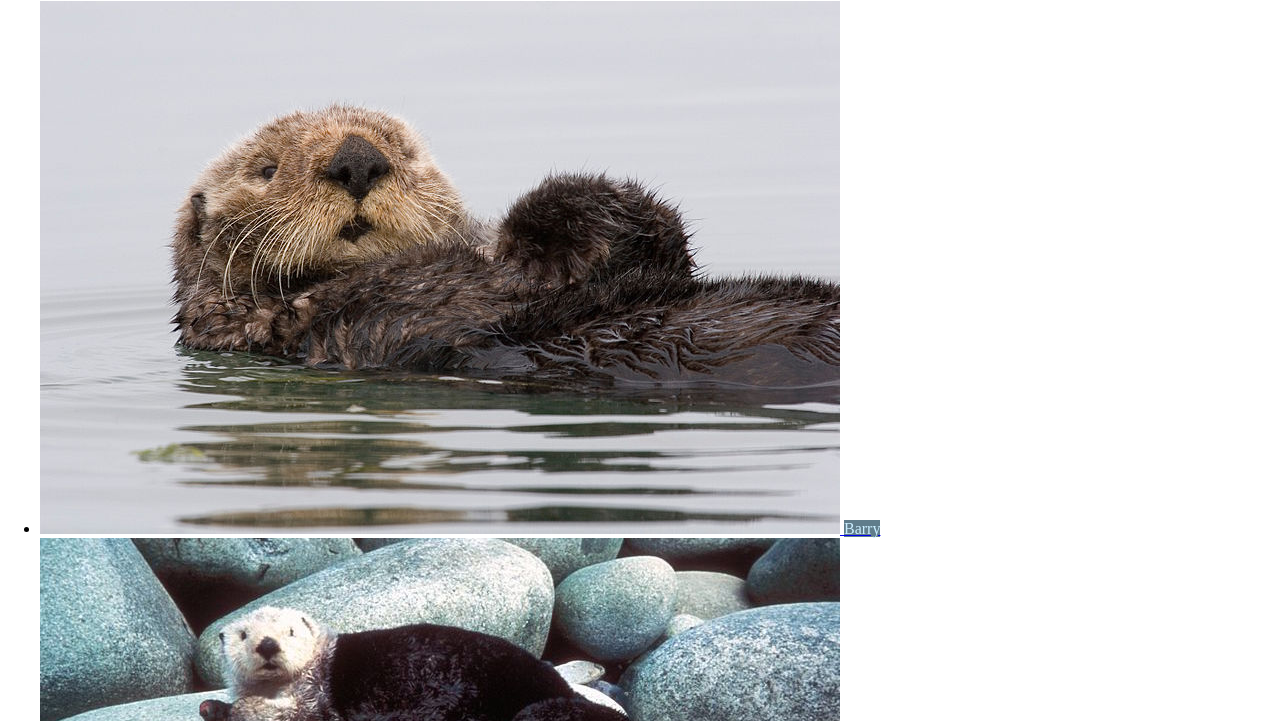
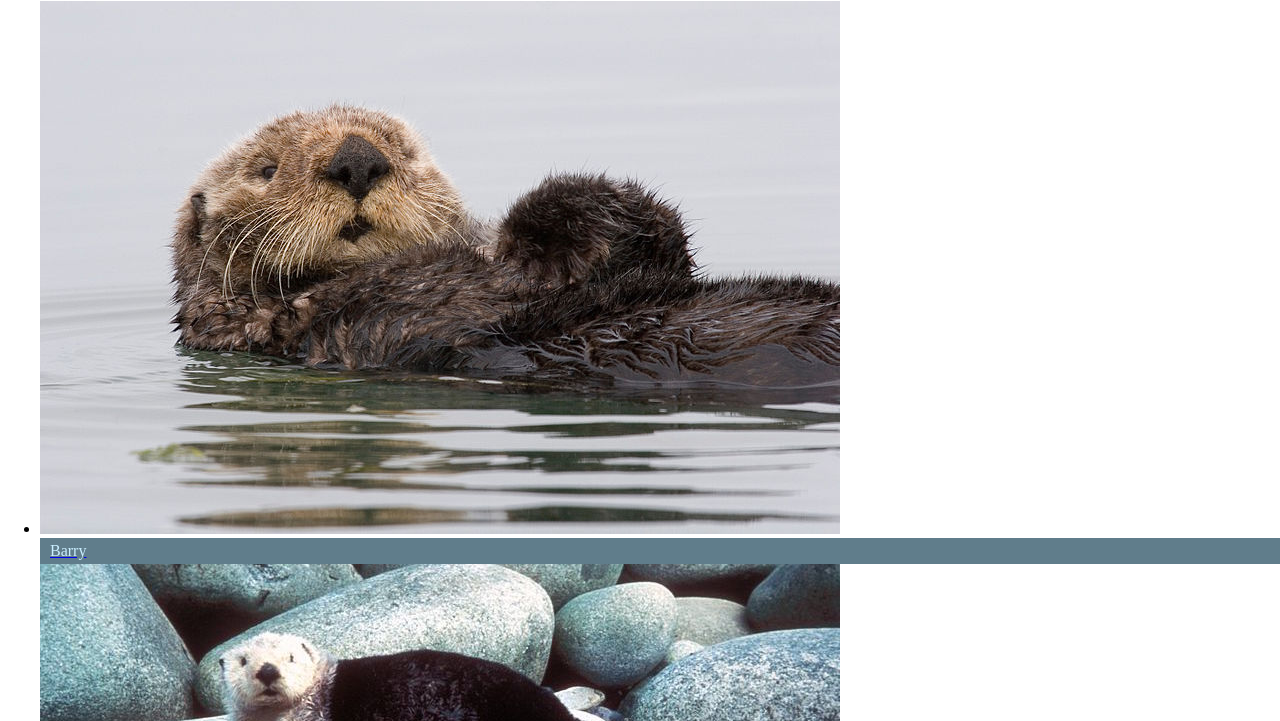
Before and after one commit to titov-andrei/front-end-dev-book, a plain HTML site: page ottergram/index.html in a window 1280 px wide. Shown: the part 79-800 px from the top of the page. Drawn offline with nearby package versions, Linux system fonts and the light colour scheme.

Commit message:
Update style.css

```diff
--- a/ottergram/stylesheets/style.css
+++ b/ottergram/stylesheets/style.css
@@ -1,4 +1,7 @@
 .thumbnail-title {
+  display: block;
+  margin: 0;
+  padding: 4px 10px;
   background: rgb(96, 125, 139);
   color: rgb(202, 238, 255);
 }
```
